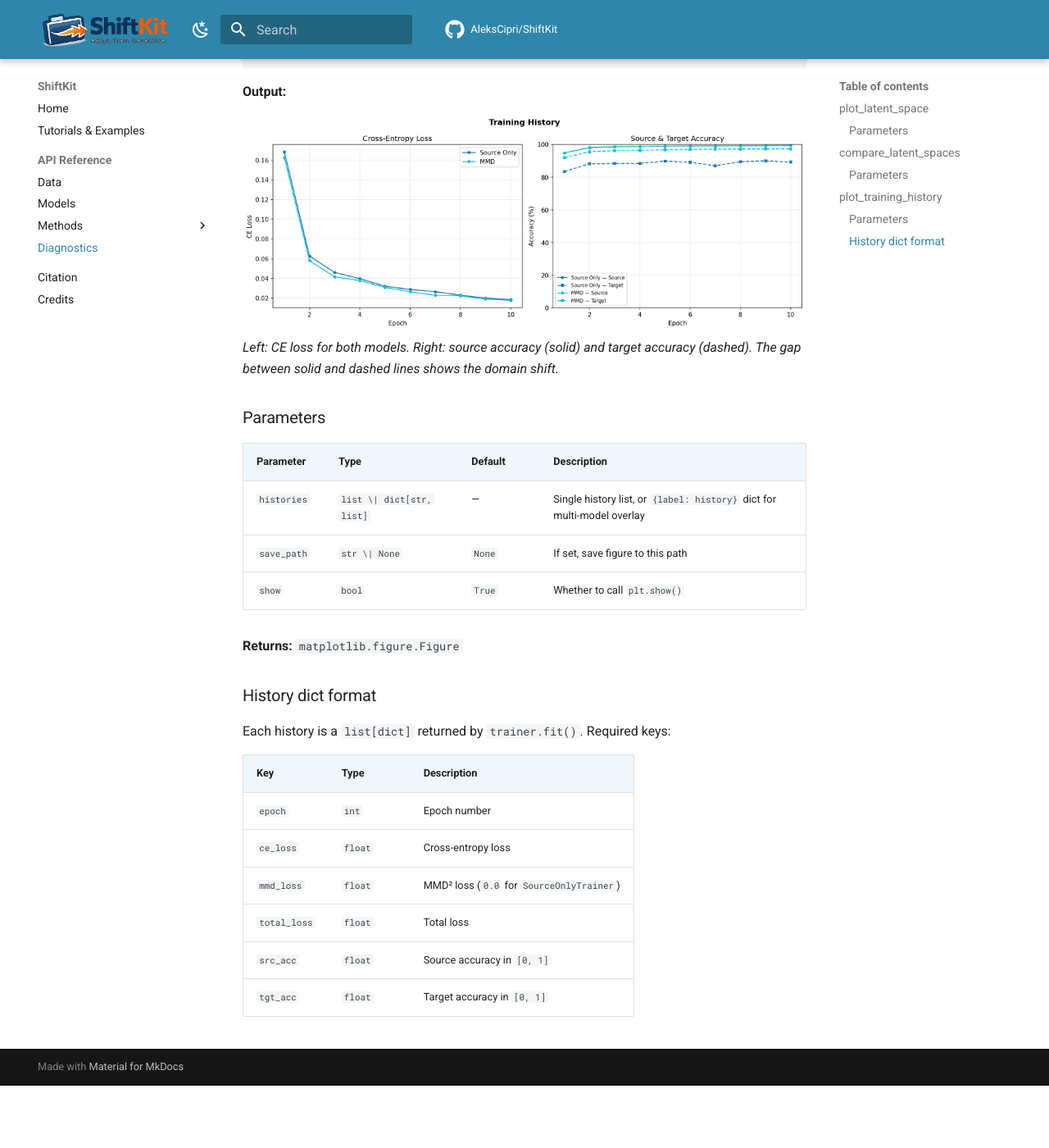
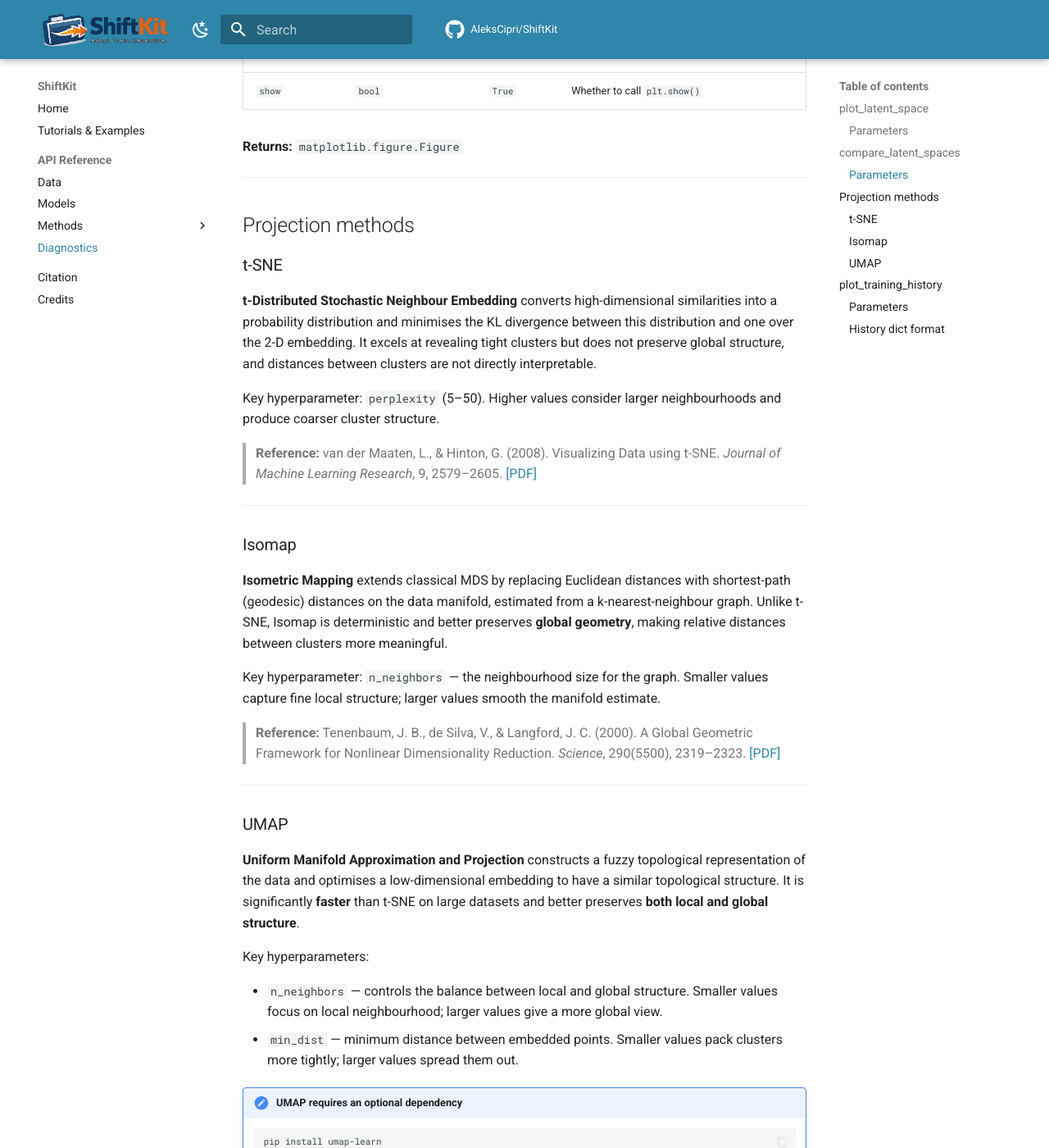
Before and after one commit to AleksCipri/ShiftKit, an MkDocs documentation site: the page built from docs/diagnostics.md, in a window 1280 px wide and 1400 px high, scrolled down 3785 px. Shown: the whole window at 82% size. Built offline with MkDocs 1.6.1 and Material for MkDocs 9.7.7, drawn with Linux system fonts in a browser that asks for light colours; comment, search, counter and statistics services are not loaded; before the commit the page ends 5109 px from its top, so only the background shows below that; some of the changed text lies outside the part shown.

Commit message:
Add t-SNE / Isomap / UMAP projection options to latent space plots
Both plot_latent_space and compare_latent_spaces now accept a
projection parameter ('tsne', 'isomap', 'umap') with method-specific
hyperparameters:
  - t-SNE:  perplexity, n_iter
  - Isomap: n_neighbors (sklearn, no extra deps)
  - UMAP:   n_neighbors, min_dist (requires umap-learn, lazy import)

Updated docs/diagnostics.md with method descriptions and references:
  - van der Maaten & Hinton 2008 (t-SNE)
  - Tenenbaum et al. 2000 (Isomap)
  - McInnes et al. 2018 (UMAP)

Co-Authored-By: Claude Sonnet 4.6 <noreply@anthropic.com>

````diff
--- a/docs/diagnostics.md
+++ b/docs/diagnostics.md
@@ -6,23 +6,36 @@
 
 ## plot_latent_space
 
-Encode samples from source and target loaders, project to 2-D with t-SNE, and plot two panels:
+Encode samples from source and target loaders, project to 2-D, and plot two panels:
 
 - **Left** — coloured by domain (source = blue, target = orange)
 - **Right** — coloured by class label (10 colours)
 
+Three projection methods are available via the `projection` parameter:
+[t-SNE](#t-sne), [Isomap](#isomap), and [UMAP](#umap).
+
 ```python
 from shiftkit.diagnostics import plot_latent_space
 
+# t-SNE (default)
 fig = plot_latent_space(
     model=model,
     source_loader=test_src,
     target_loader=test_tgt,
     max_samples=2000,
-    title="CNN + MMD (noise_std=0.3, λ=1.0)",
+    projection="tsne",
+    title="CNN + MMD",
     save_path="outputs/latent_space.png",
     show=False,
 )
+
+# Isomap
+fig = plot_latent_space(model, test_src, test_tgt,
+                        projection="isomap", n_neighbors=10)
+
+# UMAP
+fig = plot_latent_space(model, test_src, test_tgt,
+                        projection="umap", n_neighbors=15, min_dist=0.1)
 ```
 
 ### Parameters
@@ -32,9 +45,12 @@ fig = plot_latent_space(
 | `model` | `nn.Module` | — | Trained model with `.encode()` method |
 | `source_loader` | `DataLoader` | — | Source domain DataLoader |
 | `target_loader` | `DataLoader` | — | Target domain DataLoader |
-| `max_samples` | `int` | `2000` | Max samples per domain (keeps t-SNE tractable) |
-| `tsne_perplexity` | `float` | `30.0` | t-SNE perplexity |
-| `tsne_n_iter` | `int` | `1000` | t-SNE number of iterations |
+| `max_samples` | `int` | `2000` | Max samples per domain |
+| `projection` | `str` | `"tsne"` | Projection method: `"tsne"`, `"isomap"`, or `"umap"` |
+| `perplexity` | `float` | `30.0` | t-SNE perplexity *(t-SNE only)* |
+| `n_iter` | `int` | `1000` | t-SNE number of iterations *(t-SNE only)* |
+| `n_neighbors` | `int` | `15` | Neighbourhood size *(Isomap and UMAP)* |
+| `min_dist` | `float` | `0.1` | Minimum distance between embedded points *(UMAP only)* |
 | `title` | `str` | `"Latent Space"` | Figure suptitle |
 | `save_path` | `str \| None` | `None` | If set, save figure to this path |
 | `class_names` | `list \| None` | `None` | Class label strings; uses integers if `None` |
@@ -58,10 +74,12 @@ fig = compare_latent_spaces(
     models={
         "Source Only": model_baseline,
         "MMD":         model_mmd,
+        "DANN":        model_dann,
     },
     source_loader=test_src,
     target_loader=test_tgt,
     max_samples=2000,
+    projection="tsne",          # or "isomap" / "umap"
     save_path="outputs/latent_space_comparison.png",
     show=False,
 )
@@ -80,13 +98,78 @@ fig = compare_latent_spaces(
 | `source_loader` | `DataLoader` | — | Source domain DataLoader |
 | `target_loader` | `DataLoader` | — | Target domain DataLoader |
 | `max_samples` | `int` | `2000` | Max samples per domain per model |
-| `tsne_perplexity` | `float` | `30.0` | t-SNE perplexity |
-| `tsne_n_iter` | `int` | `1000` | t-SNE number of iterations |
+| `projection` | `str` | `"tsne"` | Projection method: `"tsne"`, `"isomap"`, or `"umap"` |
+| `perplexity` | `float` | `30.0` | t-SNE perplexity *(t-SNE only)* |
+| `n_iter` | `int` | `1000` | t-SNE iterations *(t-SNE only)* |
+| `n_neighbors` | `int` | `15` | Neighbourhood size *(Isomap and UMAP)* |
+| `min_dist` | `float` | `0.1` | Minimum distance between points *(UMAP only)* |
 | `save_path` | `str \| None` | `None` | If set, save figure to this path |
 | `class_names` | `list \| None` | `None` | Class label strings; uses integers if `None` |
 | `show` | `bool` | `True` | Whether to call `plt.show()` |
 
 **Returns:** `matplotlib.figure.Figure`
+
+---
+
+## Projection methods
+
+### t-SNE
+
+**t-Distributed Stochastic Neighbour Embedding** converts high-dimensional
+similarities into a probability distribution and minimises the KL divergence
+between this distribution and one over the 2-D embedding. It excels at revealing
+tight clusters but does not preserve global structure, and distances between
+clusters are not directly interpretable.
+
+Key hyperparameter: `perplexity` (5–50). Higher values consider larger
+neighbourhoods and produce coarser cluster structure.
+
+> **Reference:** van der Maaten, L., & Hinton, G. (2008).
+> Visualizing Data using t-SNE.
+> *Journal of Machine Learning Research*, 9, 2579–2605.
+> [[PDF]](https://www.jmlr.org/papers/volume9/vandermaaten08a/vandermaaten08a.pdf)
+
+---
+
+### Isomap
+
+**Isometric Mapping** extends classical MDS by replacing Euclidean distances
+with shortest-path (geodesic) distances on the data manifold, estimated from a
+k-nearest-neighbour graph. Unlike t-SNE, Isomap is deterministic and better
+preserves **global geometry**, making relative distances between clusters more
+meaningful.
+
+Key hyperparameter: `n_neighbors` — the neighbourhood size for the graph. Smaller values
+capture fine local structure; larger values smooth the manifold estimate.
+
+> **Reference:** Tenenbaum, J. B., de Silva, V., & Langford, J. C. (2000).
+> A Global Geometric Framework for Nonlinear Dimensionality Reduction.
+> *Science*, 290(5500), 2319–2323.
+> [[PDF]](https://www.robots.ox.ac.uk/~az/lectures/ml/tenenbaum-isomap-Science2000.pdf)
+
+---
+
+### UMAP
+
+**Uniform Manifold Approximation and Projection** constructs a fuzzy topological
+representation of the data and optimises a low-dimensional embedding to have a
+similar topological structure. It is significantly **faster** than t-SNE on large
+datasets and better preserves **both local and global structure**.
+
+Key hyperparameters:
+
+- `n_neighbors` — controls the balance between local and global structure. Smaller values focus on local neighbourhood; larger values give a more global view.
+- `min_dist` — minimum distance between embedded points. Smaller values pack clusters more tightly; larger values spread them out.
+
+!!! note "UMAP requires an optional dependency"
+    ```bash
+    pip install umap-learn
+    ```
+
+> **Reference:** McInnes, L., Healy, J., & Melville, J. (2018).
+> UMAP: Uniform Manifold Approximation and Projection for Dimension Reduction.
+> *arXiv:1802.03426*.
+> [[PDF]](https://arxiv.org/pdf/1802.03426)
 
 ---
 
--- a/requirements.txt
+++ b/requirements.txt
@@ -4,3 +4,6 @@ numpy>=1.24.0
 matplotlib>=3.7.0
 scikit-learn>=1.2.0
 tqdm>=4.65.0
+
+# Optional — required only for UMAP projection in diagnostics
+# umap-learn>=0.5.0
````
Also changed, not shown: other parts of docs/diagnostics.md (+1 -0 lines), 1 other file.
